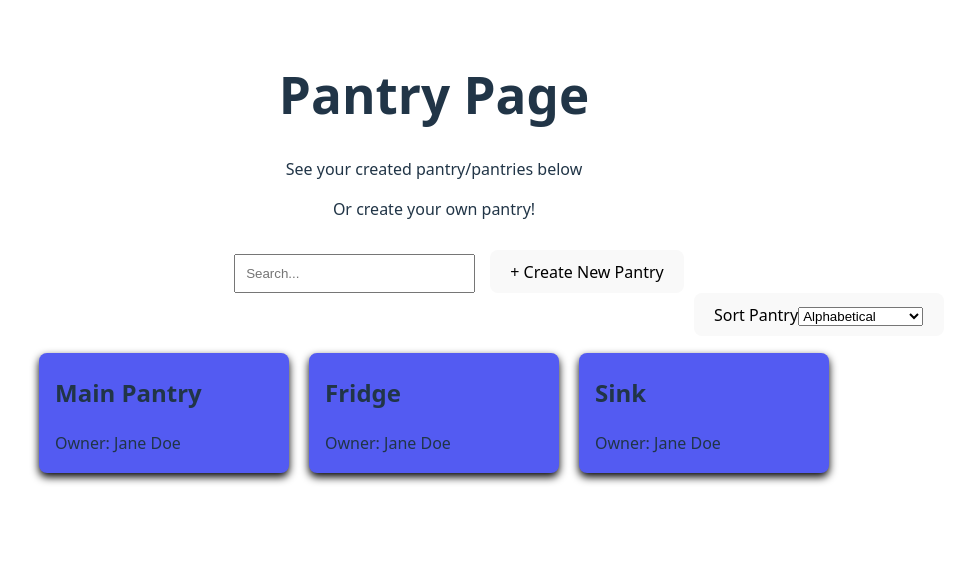
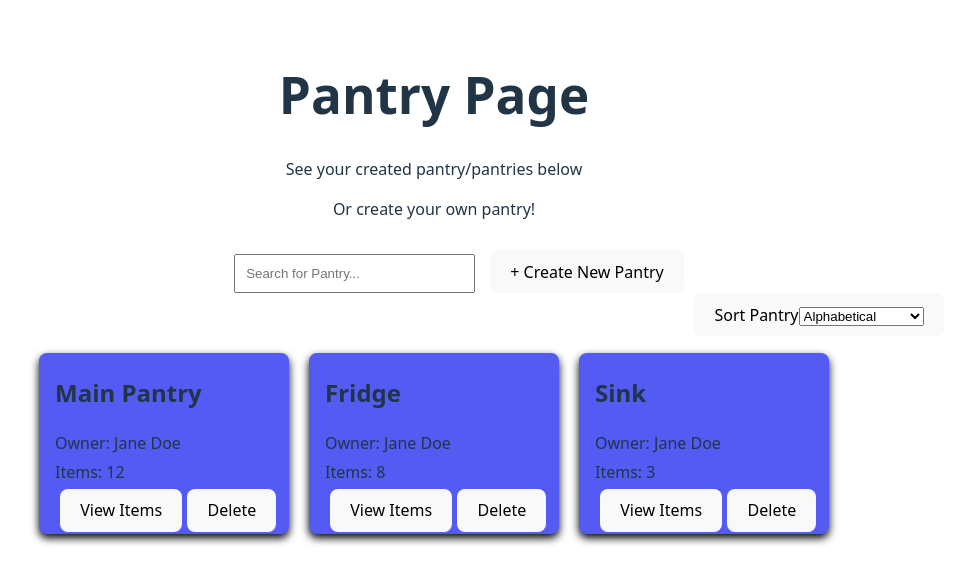
Before and after one commit to MimocaShelf/PantryTracker, a React (Vite) app: page /pantry in a window 1280 px wide. Shown: the top 584 px of the page, without its empty margins (206-1161 px from the left). Built offline with nearby package versions, Linux system fonts and the light colour scheme.

Commit message:
Made Pantry and UserPantries match

```diff
--- a/src/pantry.jsx
+++ b/src/pantry.jsx
@@ -10,7 +10,7 @@ function Pantry() {
             </div>
 
             <div class='pantrySearch'>
-                <input id="search-bar" placeholder='Search...' type="text"/>
+                <input id="search-bar" placeholder='Search for Pantry...' type="text"/>
                 <button id="pantryButton">+ Create New Pantry</button>
                 <button id="pantrySortButton">Sort Pantry
                     <select>
@@ -27,21 +27,36 @@ function Pantry() {
                 <div className="pantryCard">
                      <div class="container">
                         <h2><b>Main Pantry</b></h2>
-                        <p>Owner: Jane Doe</p>
+                        <p id="cardText">Owner: Jane Doe</p>
+                        <p id="cardText">Items: 12</p>
+                        <div className="pantry-actions">
+                            <button>View Items</button>
+                            <button>Delete</button>
+                        </div>
                     </div>
                 </div>
 
                 <div className="pantryCard">
                      <div class="container">
                         <h2><b>Fridge</b></h2>
-                        <p>Owner: Jane Doe</p>
+                        <p id="cardText">Owner: Jane Doe</p>
+                        <p id="cardText">Items: 8</p>
+                        <div className="pantry-actions">
+                            <button>View Items</button>
+                            <button>Delete</button>
+                        </div>
                     </div>
                 </div>
 
                 <div className="pantryCard">
                      <div class="container">
                         <h2><b>Sink</b></h2>
-                        <p>Owner: Jane Doe</p>
+                        <p id="cardText">Owner: Jane Doe</p>
+                        <p id="cardText">Items: 3</p>
+                        <div className="pantry-actions">
+                            <button>View Items</button>
+                            <button>Delete</button>
+                        </div>
                     </div>
                 </div>
             </div>
--- a/src/style.css
+++ b/src/style.css
@@ -80,6 +80,7 @@ button {
   background-color: #1a1a1a;
   cursor: pointer;
   transition: border-color 0.25s;
+  margin-left: 5px;
 }
 button:hover {
   border-color: #646cff;
@@ -223,6 +224,11 @@ button:focus-visible {
   background-color:#97aef3;
 }
 
+#cardText{
+  margin-bottom: 5px;
+  margin-top:0px;
+}
+
 .container{
   padding: 2px 16px;
   width: 100%;
@@ -241,15 +247,4 @@ button:focus-visible {
 
 #pantrySortButton{
   margin-left: 720px;
-  padding-right: 20px;
 }
-
-.genericContentBox{
-  text-align: center;
-  background-color: var(--lavender);
-  border-radius: 10px;
-  color: var(--blue);
-  padding: 20px;
-  font-size: large;
-  line-height: 200%;
-}
```
